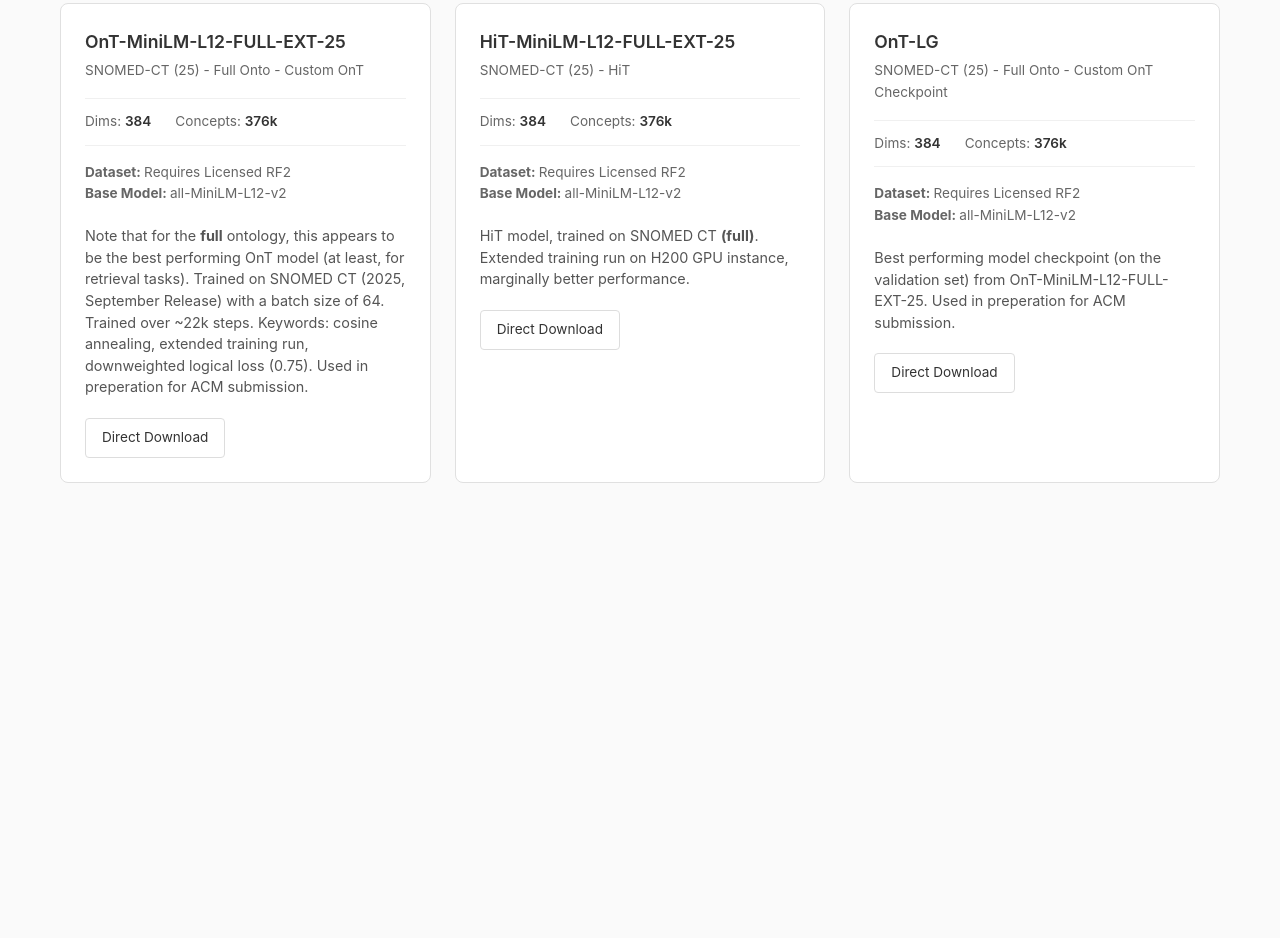
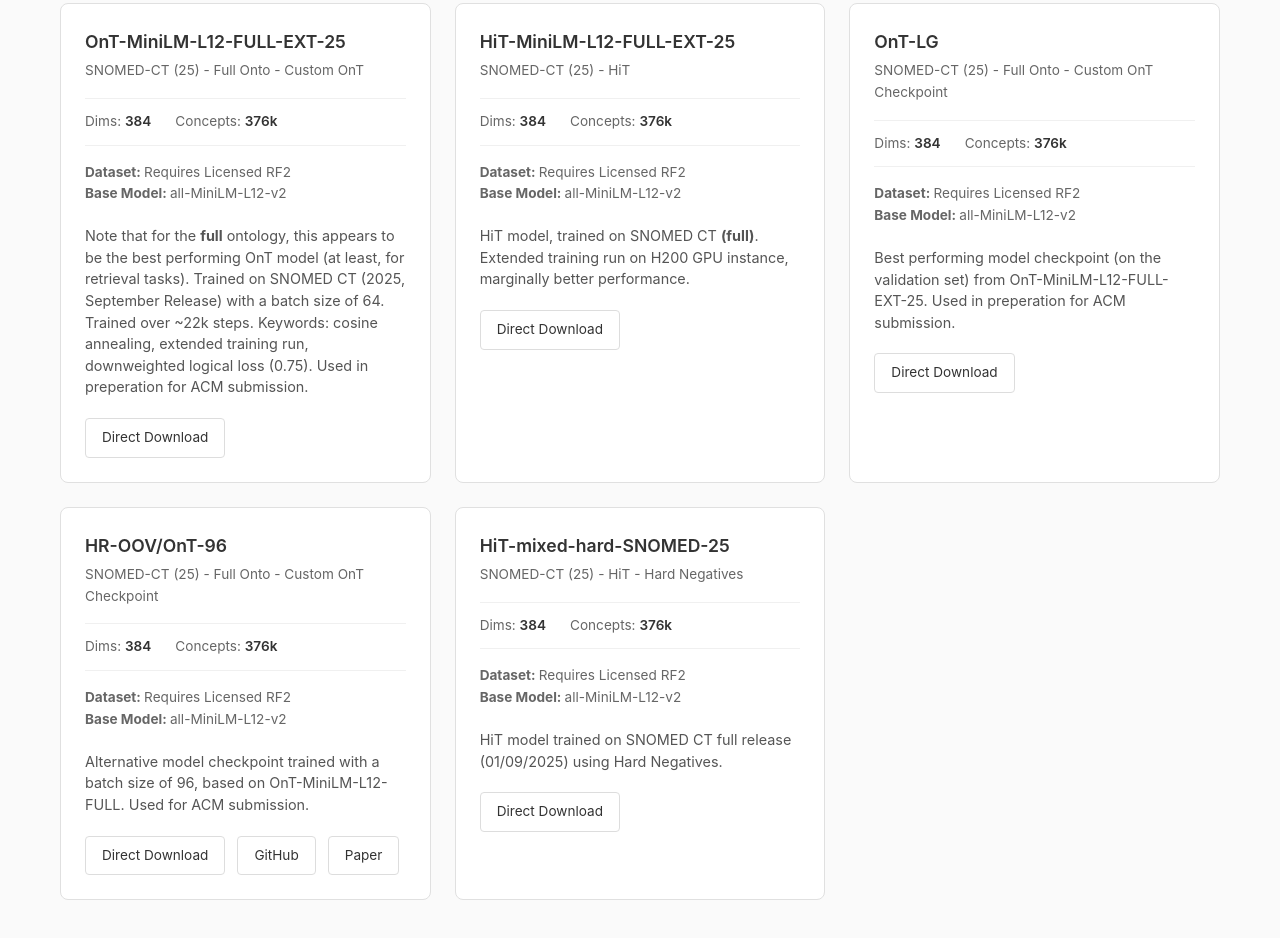
Before and after one commit to jonathondilworth/OntoZoo, a plain HTML site: page src/static-html-tmp/index.html in a window 1280 px wide. Shown: the part 1770-2708 px from the top of the page. Before the commit the page ends 2301 px from the top, so only its background shows below. Drawn offline with Linux system fonts and the light colour scheme.

Commit message:
updated available models

```diff
--- a/src/static-html-tmp/index.html
+++ b/src/static-html-tmp/index.html
@@ -576,6 +576,76 @@
 
             <!-- END OF MODEL CARDS -->
 
+            <div class="model-card" data-tags="snomed">
+                <div class="model-header">
+                    <div class="model-name">HR-OOV/OnT-96</div>
+                    <div class="model-type">SNOMED-CT (25) - Full Onto - Custom OnT Checkpoint</div>
+                </div>
+                <div class="model-stats">
+                    <div class="stat">
+                        <span class="stat-label">Dims:</span>
+                        <span class="stat-value">384</span>
+                    </div>
+                    <div class="stat">
+                        <span class="stat-label">Concepts:</span>
+                        <span class="stat-value">376k</span>
+                    </div>
+                    <div class="stat">
+                        <span class="stat-label"></span>
+                        <span class="stat-value"></span>
+                    </div>
+                </div>
+                <div class="model-training">
+                    <strong>Dataset: </strong> <a href="#">Requires Licensed RF2</a>
+                </div>
+                <div class="model-training">
+                    <strong>Base Model: </strong> <a href="https://huggingface.co/sentence-transformers/all-MiniLM-L12-v2">all-MiniLM-L12-v2</a>
+                </div>
+                <div class="model-description">
+                    Alternative model checkpoint trained with a batch size of 96, based on OnT-MiniLM-L12-FULL. Used for ACM submission.
+                </div>
+                <div class="model-actions">
+                    <a href="https://ontozoo.io/models/OnT-96-ckpt.zip" class="btn" target="_blank">Direct Download</a>
+                    <a href="https://github.com/jonathondilworth/HR-OOV" class="btn" target="_blank">GitHub</a>
+                    <a href="https://arxiv.org/abs/2511.16698" class="btn" target="_blank">Paper</a>
+                </div>
+            </div>
+
+            <!-- HiT: Hard Negatives -->
+
+            <div class="model-card" data-tags="snomed">
+                <div class="model-header">
+                    <div class="model-name">HiT-mixed-hard-SNOMED-25</div>
+                    <div class="model-type">SNOMED-CT (25) - HiT - Hard Negatives</div>
+                </div>
+                <div class="model-stats">
+                    <div class="stat">
+                        <span class="stat-label">Dims:</span>
+                        <span class="stat-value">384</span>
+                    </div>
+                    <div class="stat">
+                        <span class="stat-label">Concepts:</span>
+                        <span class="stat-value">376k</span>
+                    </div>
+                    <div class="stat">
+                        <span class="stat-label"></span>
+                        <span class="stat-value"></span>
+                    </div>
+                </div>
+                <div class="model-training">
+                    <strong>Dataset: </strong> <a href="#">Requires Licensed RF2</a>
+                </div>
+                <div class="model-training">
+                    <strong>Base Model: </strong> <a href="https://huggingface.co/sentence-transformers/all-MiniLM-L12-v2">all-MiniLM-L12-v2</a>
+                </div>
+                <div class="model-description">
+                    HiT model trained on SNOMED CT full release (01/09/2025) using Hard Negatives.
+                </div>
+                <div class="model-actions">
+                    <a href="https://ontozoo.io/models/HiT_mixed_hard.zip" class="btn" target="_blank">Direct Download</a>
+                </div>
+            </div>
+
         </div>
 
     </main>
```
